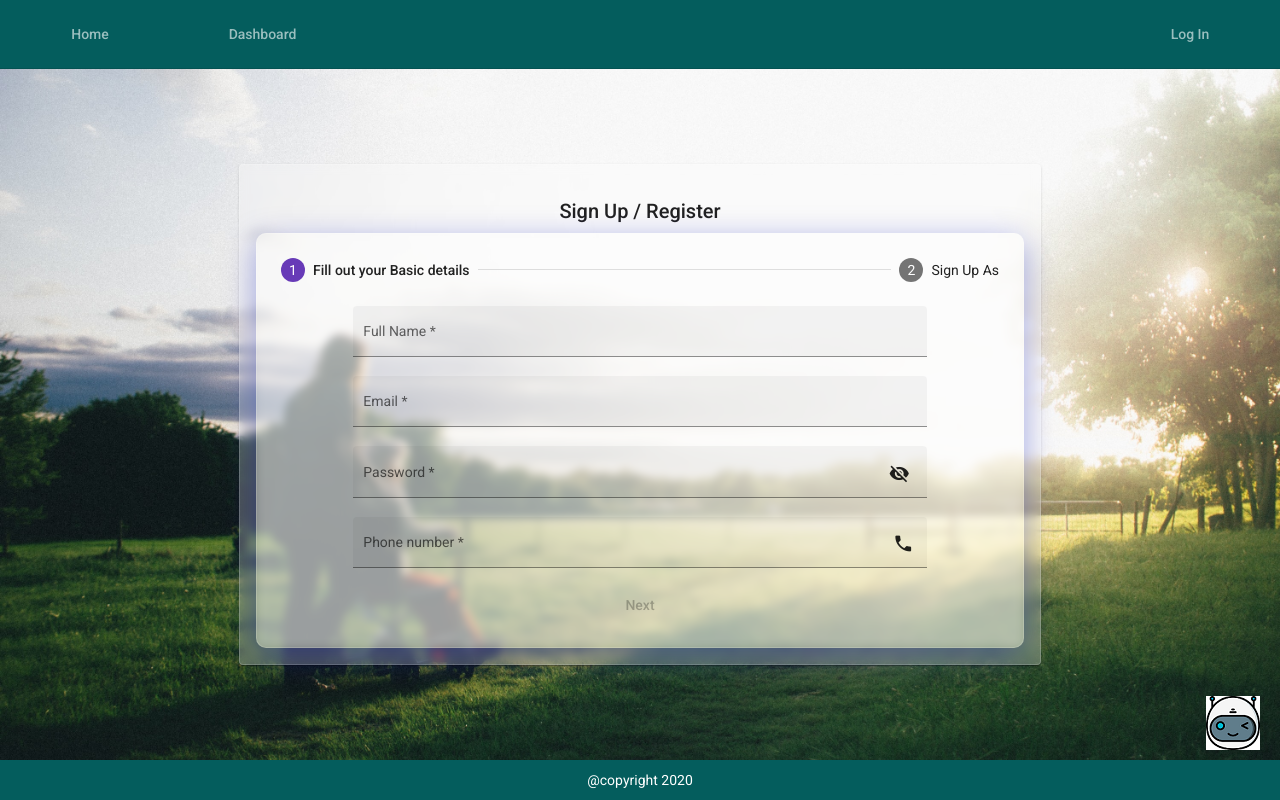
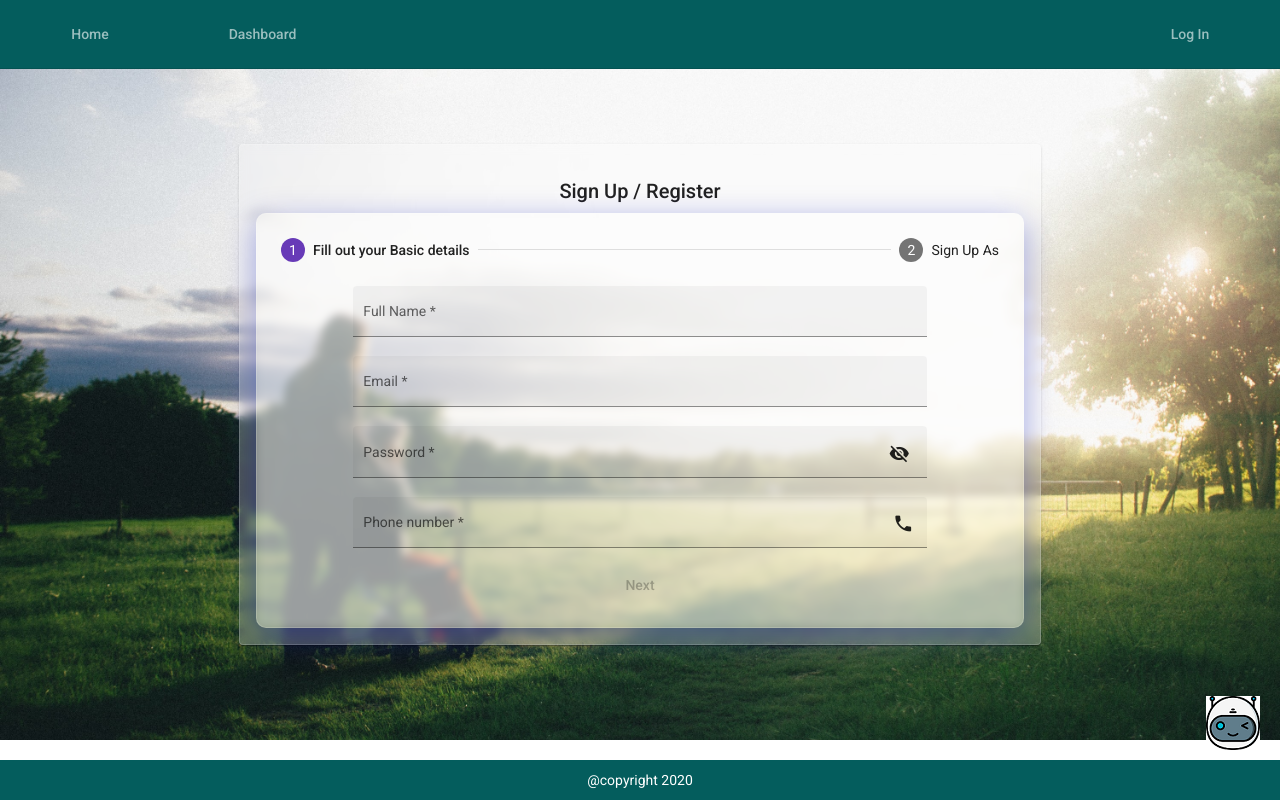
Before and after one commit to sanj44/helpccc, an Angular app: page /signup in a window 1280 px wide. Built offline with nearby package versions, Linux system fonts and the light colour scheme.

Commit message:
css fix.

```diff
--- a/src/app/components/slider/slider.component.html
+++ b/src/app/components/slider/slider.component.html
@@ -1,4 +1,4 @@
-<ngb-carousel [interval]="100000000" [pauseOnHover]="false" [showNavigationArrows]="false" *ngIf="event_list">
+<ngb-carousel [showNavigationIndicators]="false" [pauseOnHover]="false" [showNavigationArrows]="false" *ngIf="event_list">
     <ng-template ngbSlide *ngFor="let event of past_events">
     <img [src]="event.img" alt="Random slide">
     </ng-template>
--- a/src/styles.css
+++ b/src/styles.css
@@ -15,7 +15,6 @@ body {
 }
 
 .fullPage {
-    margin-top: 20px;
     display: flex;
     justify-content: center;
     align-items: center;
```
